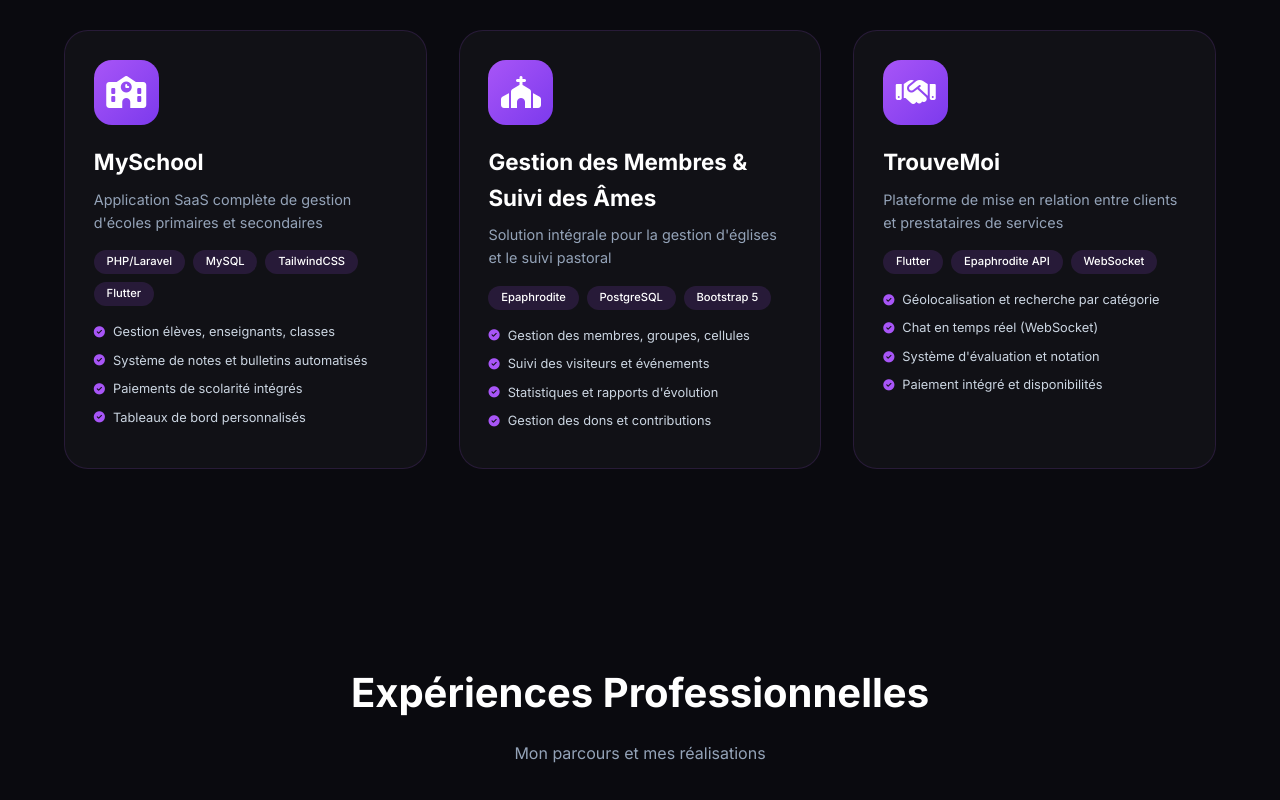
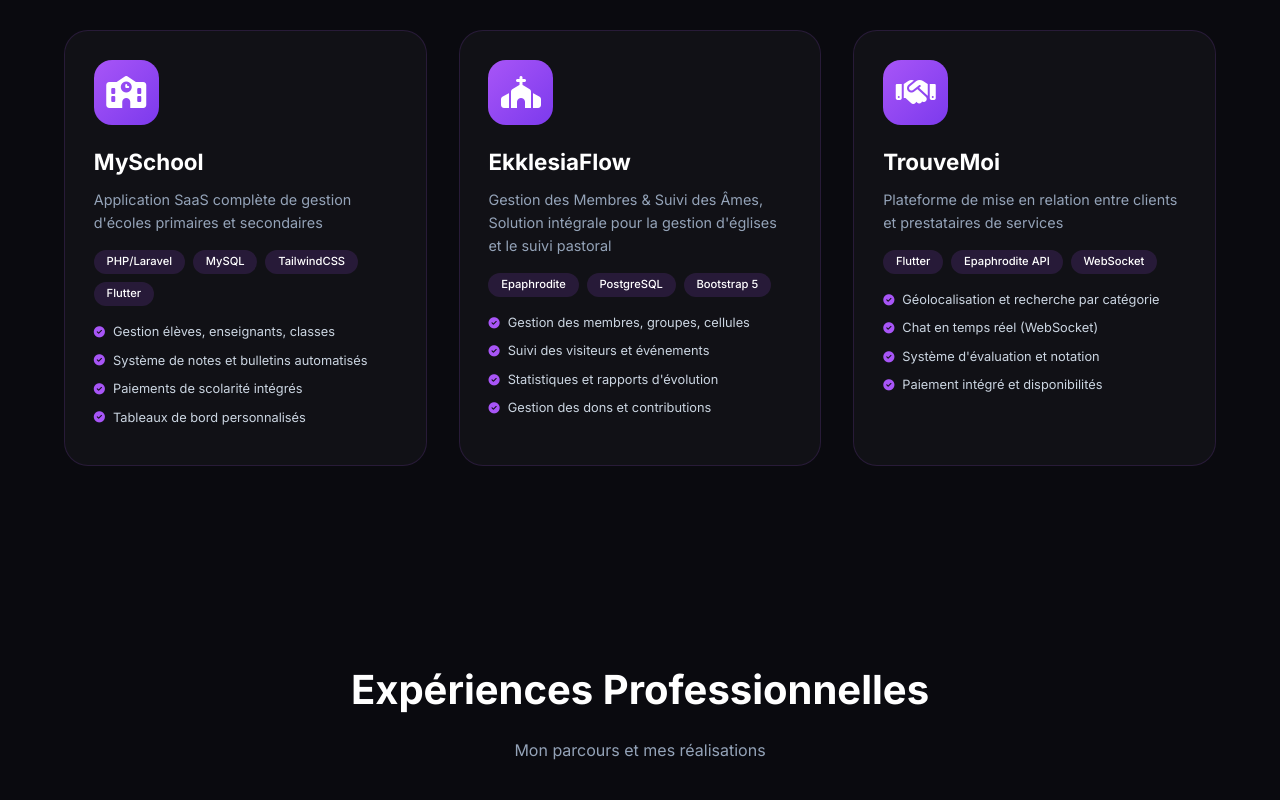
Before and after one commit to Jonath-Mess-eklou/Jonath-Mess-eklou.github.io, a plain HTML site: page index.html in a window 1280 px wide. Shown: the part 1934-2734 px from the top of the page. Drawn offline with Linux system fonts and the light colour scheme.

Commit message:
Update project title and description in index.html

```diff
--- a/index.html
+++ b/index.html
@@ -672,8 +672,8 @@
                 <!-- Gestion Église -->
                 <div class="project-card">
                     <div class="project-icon"><i class="fas fa-church"></i></div>
-                    <h3>Gestion des Membres & Suivi des Âmes</h3>
-                    <p>Solution intégrale pour la gestion d'églises et le suivi pastoral</p>
+                    <h3>EkklesiaFlow</h3>
+                    <p>Gestion des Membres & Suivi des Âmes, Solution intégrale pour la gestion d'églises et le suivi pastoral</p>
                     <div class="project-tech">
                         <span>Epaphrodite</span>
                         <span>PostgreSQL</span>
```
